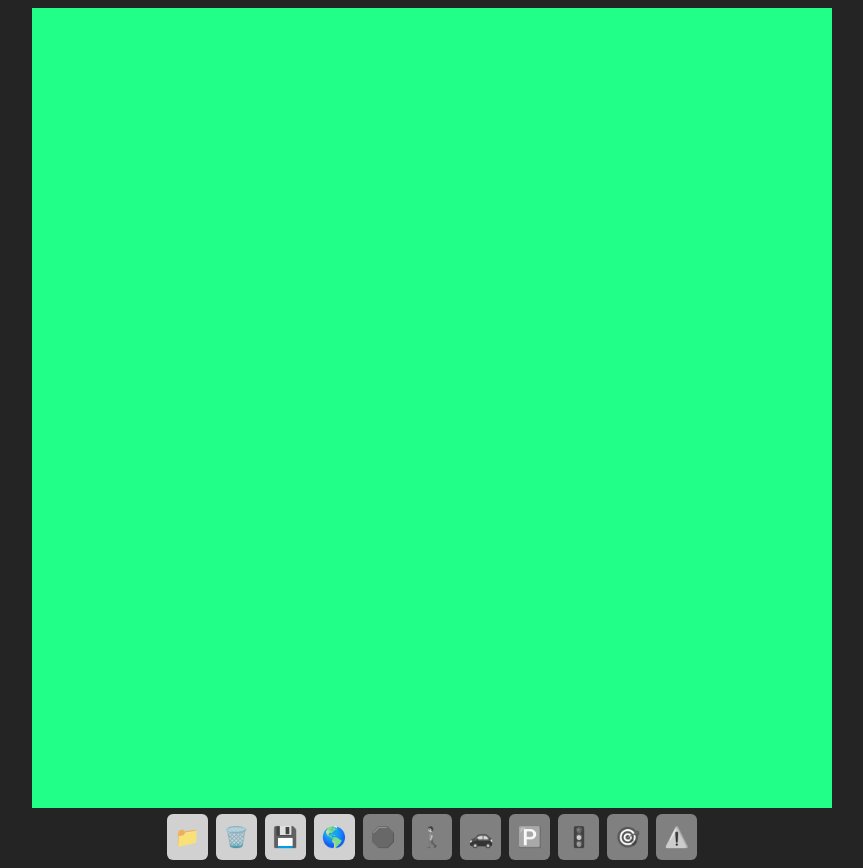
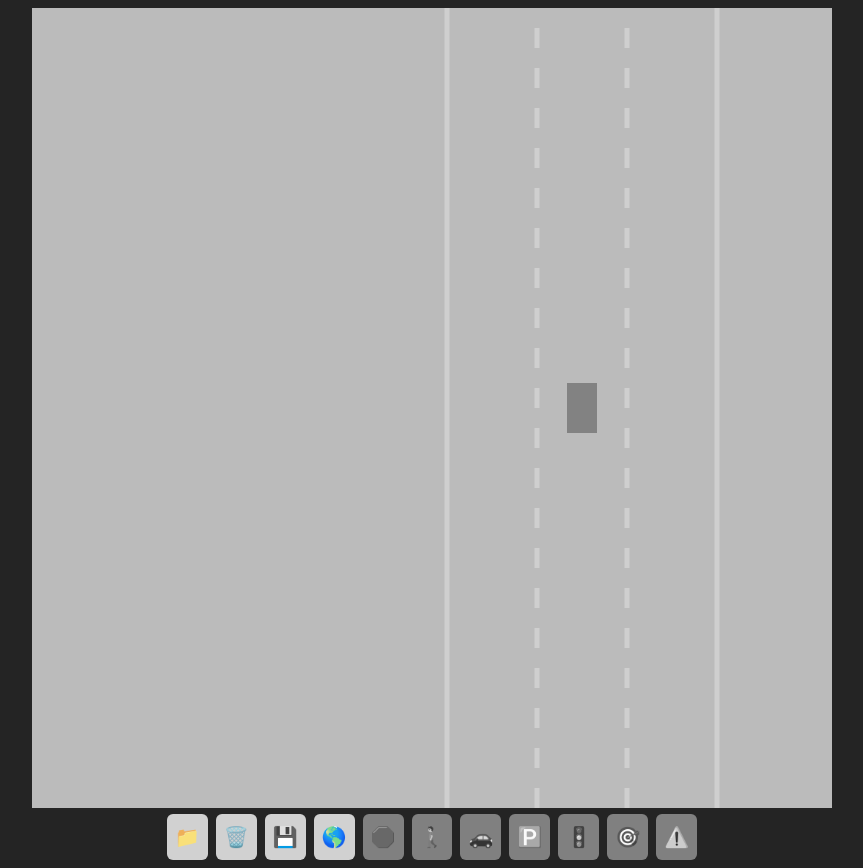
Before and after one commit to edy-rodrigues/self-driving-cars, a website built with Vite: page index.html in a window 1280 px wide. Shown: the whole page, without its empty margins (208-1071 px from the left). Built offline with nearby package versions, Linux system fonts and the light colour scheme.

Commit message:
feat(main): Added car and road.

```diff
--- /dev/null
+++ b/src/controls/keyboard.ts
@@ -0,0 +1,52 @@
+export class KeyboardControl {
+  public forward: boolean;
+  public right: boolean;
+  public left: boolean;
+  public reverse: boolean;
+
+  public constructor() {
+    this.forward = false;
+    this.right = false;
+    this.left = false;
+    this.reverse = false;
+
+    this.addEventListeners();
+  }
+
+  private addEventListeners(): void {
+    console.log('addEventListeners');
+    document.addEventListener('keydown', (event: KeyboardEvent): void => {
+      switch (event.key) {
+        case 'ArrowLeft':
+          this.left = true;
+          break;
+        case 'ArrowRight':
+          this.right = true;
+          break;
+        case 'ArrowUp':
+          this.forward = true;
+          break;
+        case 'ArrowDown':
+          this.reverse = true;
+          break;
+      }
+    });
+
+    document.addEventListener('keyup', (event: KeyboardEvent): void => {
+      switch (event.key) {
+        case 'ArrowLeft':
+          this.left = false;
+          break;
+        case 'ArrowRight':
+          this.right = false;
+          break;
+        case 'ArrowUp':
+          this.forward = false;
+          break;
+        case 'ArrowDown':
+          this.reverse = false;
+          break;
+      }
+    });
+  }
+}
--- a/src/editors/graph-editor.ts
+++ b/src/editors/graph-editor.ts
@@ -85,7 +85,7 @@ export class GraphEditor {
   }
 
   public enable() {
-    this.addEventListeners();
+    // this.addEventListeners();
   }
 
   public disable() {
--- a/src/engine/engine.ts
+++ b/src/engine/engine.ts
@@ -6,6 +6,8 @@ import { StartEditor } from '../editors/start-editor.ts';
 import { StopEditor } from '../editors/stop-editor.ts';
 import { TargetEditor } from '../editors/target-editor.ts';
 import { YieldEditor } from '../editors/yield-editor.ts';
+import { Car } from '../items/car.ts';
+import { Road } from '../items/road.ts';
 import { Graph } from '../math/graph.ts';
 import type { Point } from '../primitives/point.ts';
 import { Utils } from './utils.ts';
@@ -46,12 +48,17 @@ export class Engine {
   public static viewport: Viewport;
   public static world: World;
   public static oldGraphHash: string;
+  public static car: Car;
+  public static road: Road;
 
-  public static start() {
+  public static start(): void {
     const app = document.querySelector('#app')! as HTMLDivElement;
 
     const canvas = document.createElement('canvas');
     Engine.canvas = canvas;
+
+    Engine.road = new Road(canvas.width / 2, canvas.width * 0.9);
+    Engine.car = new Car(Engine.road.getLaneCenter(1), 100, 30, 50);
 
     const controllers = document.createElement('div');
     controllers.classList.add('controllers');
@@ -226,8 +233,8 @@ export class Engine {
     }
   }
 
-  public static animate() {
-    const { graph, tools, viewport, context, world } = Engine;
+  public static animate(): void {
+    const { graph, tools, viewport, context, world, car, road } = Engine;
 
     viewport.reset();
 
@@ -245,6 +252,15 @@ export class Engine {
       tool.editor.display();
     }
 
+    car.update();
+    context.save();
+    context.translate(0, -car.y);
+
+    road.draw({ context });
+    car.draw({ context });
+
+    context.restore();
+
     requestAnimationFrame(Engine.animate);
   }
 }
--- /dev/null
+++ b/src/items/car.ts
@@ -0,0 +1,98 @@
+import { KeyboardControl } from '../controls/keyboard.ts';
+
+export declare namespace ICar {
+  interface IDrawParams {
+    context: CanvasRenderingContext2D;
+  }
+}
+
+export class Car {
+  public x: number;
+  public y: number;
+  private speed: number;
+  private readonly acceleration: number;
+  private readonly maxSpeed: number;
+  private readonly friction: number;
+  private angle: number;
+  private readonly width: number;
+  private readonly height: number;
+
+  private readonly control: KeyboardControl;
+
+  public constructor(x: number, y: number, width: number, height: number) {
+    this.x = x;
+    this.y = y;
+    this.width = width;
+    this.height = height;
+
+    this.speed = 0;
+    this.acceleration = 0.2;
+    this.maxSpeed = 7;
+    this.friction = 0.05;
+    this.angle = 0;
+
+    this.control = new KeyboardControl();
+  }
+
+  public update() {
+    this.move();
+  }
+
+  private move(): void {
+    if (this.control.forward) {
+      this.speed += this.acceleration;
+    }
+
+    if (this.control.reverse) {
+      this.speed -= this.acceleration;
+    }
+
+    if (this.speed > this.maxSpeed) {
+      this.speed = this.maxSpeed;
+    }
+
+    if (this.speed < -this.maxSpeed / 2) {
+      this.speed = -this.maxSpeed / 2;
+    }
+
+    if (this.speed > 0) {
+      this.speed -= this.friction;
+    }
+
+    if (this.speed < 0) {
+      this.speed += this.friction;
+    }
+
+    if (Math.abs(this.speed) < this.friction) {
+      this.speed = 0;
+    }
+
+    if (this.speed !== 0) {
+      const flip = this.speed > 0 ? 1 : -1;
+
+      if (this.control.right) {
+        this.angle -= 0.03 * flip;
+      }
+
+      if (this.control.left) {
+        this.angle += 0.03 * flip;
+      }
+    }
+
+    this.x -= Math.sin(this.angle) * this.speed;
+    this.y -= Math.cos(this.angle) * this.speed;
+  }
+
+  public draw(params: ICar.IDrawParams): void {
+    const { context } = params;
+
+    context.save();
+    context.translate(this.x, this.y);
+    context.rotate(-this.angle);
+    context.beginPath();
+    context.rect(-this.width / 2, -this.height / 2, this.width, this.height);
+    context.fill();
+
+    context.restore();
+  }
+}
--- /dev/null
+++ b/src/items/road.ts
@@ -0,0 +1,73 @@
+import { Utils } from '../engine/utils.ts';
+
+export declare namespace IRoad {
+  interface IDrawParams {
+    context: CanvasRenderingContext2D;
+  }
+}
+
+export class Road {
+  private readonly x: number;
+  private readonly width: number;
+  private readonly laneCount: number;
+  private readonly left: number;
+  private readonly right: number;
+  private readonly infinity: number;
+  private readonly top: number;
+  private readonly bottom: number;
+  private readonly borders: { x: number; y: number }[][];
+
+  public constructor(x: number, width: number, laneCount: number = 3) {
+    this.x = x;
+    this.width = width;
+    this.laneCount = laneCount;
+
+    this.left = this.x - this.width / 2;
+    this.right = this.x + this.width / 2;
+
+    this.infinity = 1000000;
+    this.top = -this.infinity;
+    this.bottom = this.infinity;
+
+    const topRight = { x: this.right, y: this.top };
+    const topLeft = { x: this.left, y: this.top };
+    const bottomRight = { x: this.right, y: this.bottom };
+    const bottomLeft = { x: this.left, y: this.bottom };
+
+    this.borders = [
+      [topLeft, bottomLeft],
+      [topRight, bottomRight],
+    ];
+  }
+
+  public getLaneCenter(laneIndex: number): number {
+    const laneWidth = this.width / this.laneCount;
+    return this.left + laneWidth / 2 + laneIndex * laneWidth;
+  }
+
+  public draw(params: IRoad.IDrawParams): void {
+    const { context } = params;
+
+    context.lineWidth = 5;
+    context.strokeStyle = 'white';
+
+    for (let i = 1; i <= this.laneCount - 1; i++) {
+      const x = Utils.lerp(this.left, this.right, i / this.laneCount);
+
+      context.setLineDash([20, 20]);
+      context.beginPath();
+      context.moveTo(x, this.top);
+      context.lineTo(x, this.bottom);
+      context.stroke();
+    }
+
+    context.setLineDash([]);
+
+    for (const border of this.borders) {
+      context.beginPath();
+      context.moveTo(border[0].x, border[0].y);
+      context.lineTo(border[1].x, border[1].y);
+      context.stroke();
+    }
+  }
+}
--- a/src/markings/crossing.ts
+++ b/src/markings/crossing.ts
@@ -10,13 +10,13 @@ export declare namespace ICrossing {
 }
 
 export class Crossing extends Marking {
-  private readonly borders: Segment[];
+  // private readonly borders: Segment[];
 
   public constructor(center: Point, directionVector: Point, width: number, height: number) {
     super(center, directionVector, width, height);
 
     this.type = 'crossing';
-    this.borders = [this.polygon.segments[0], this.polygon.segments[2]];
+    // this.borders = [this.polygon.segments[0], this.polygon.segments[2]];
   }
 
   public draw(params: ICrossing.IDrawParams): void {
--- a/src/style.css
+++ b/src/style.css
@@ -20,7 +20,7 @@ body {
 }
 
 canvas {
-  background-color: #2F8;
+  background-color: #bbb;
 }
 
 #app .controllers {
```
